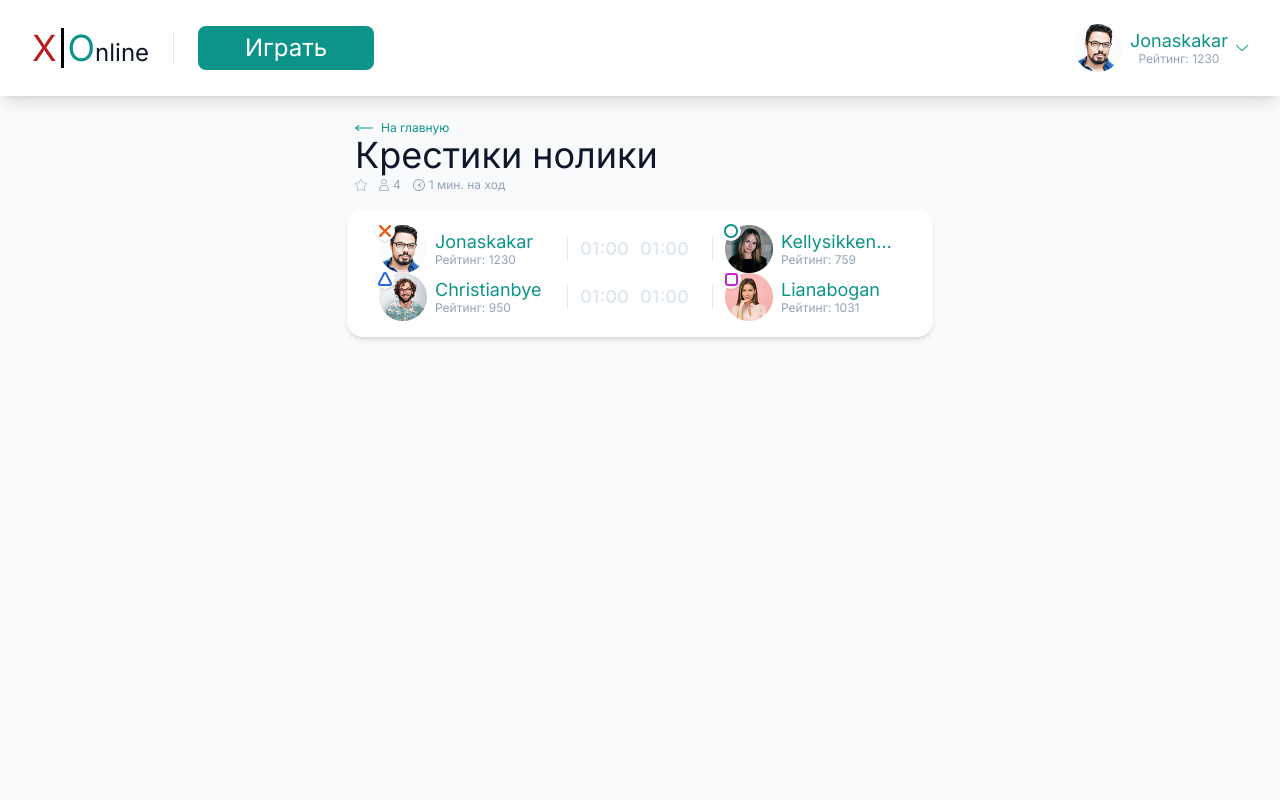
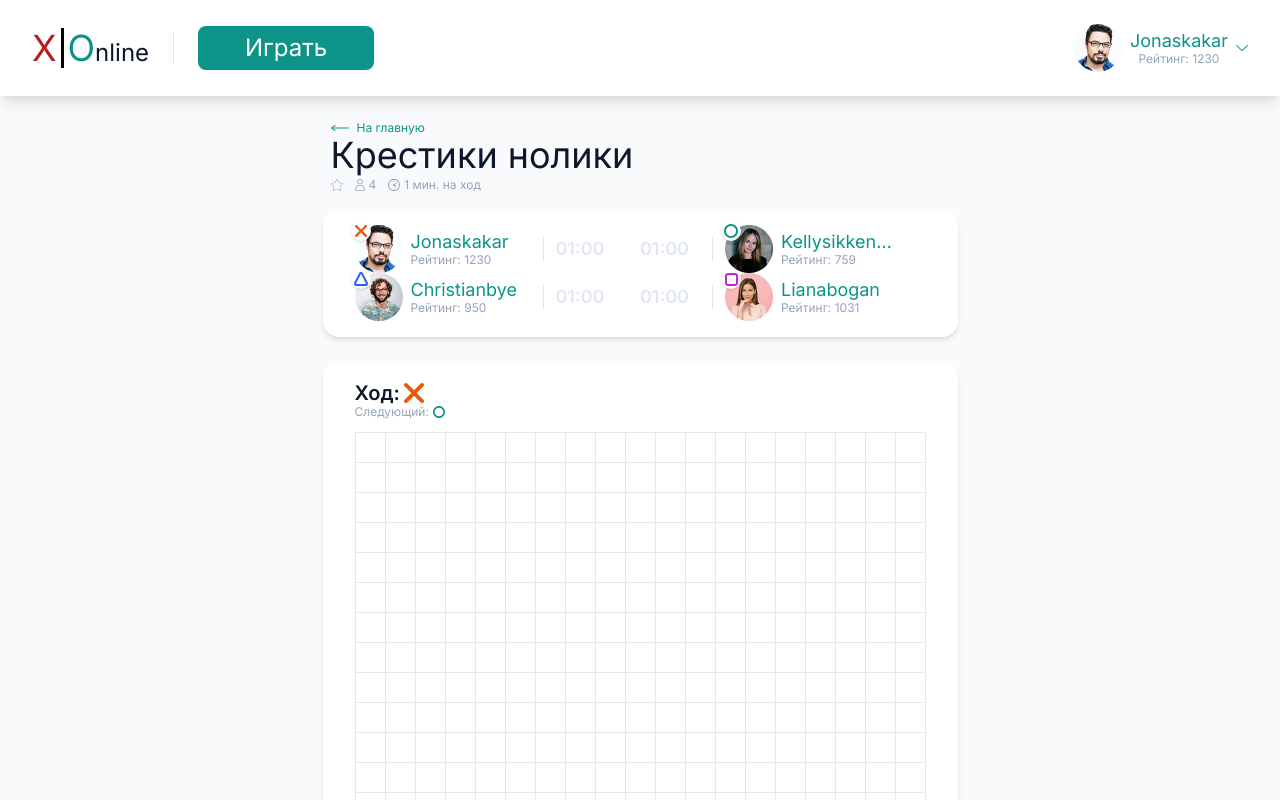
Before and after one commit to Almaz2607/tik-tac-toe-online, a Next.js app: page / in a window 1280 px wide. Shown: the top 800 px of the page. Built offline with nearby package versions, Linux system fonts and the light colour scheme.

Commit message:
feat: refactoring code, part-2

```diff
--- a/components/game-new/game.jsx
+++ b/components/game-new/game.jsx
@@ -4,16 +4,60 @@ import { GameInfo } from './ui/game-info';
 import { GameLayout } from './ui/game-layout';
 import { GameTitle } from './ui/game-title';
 import { PlayerInfo } from './ui/player-info';
+import { GameMoveInfo } from './ui/game-move-info';
+import { GameCell } from './ui/game-cell';
+import { UseGameState } from './model/use-game-state';
+import { GameOverModal } from './ui/game-over-modal';
+
+const PLAYERS_COUNT = 4;
 
 export function Game() {
+  const {
+    cells,
+    currentMove,
+    nextMove,
+    winnerSequence,
+    winnerSymbol,
+    handleCellClick,
+  } = UseGameState(PLAYERS_COUNT);
+
+  const winnerPlayer = PLAYERS.find((player) => player.symbol === winnerSymbol);
+
   return (
+    <>
       <GameLayout
         backLink={<BackLink />}
         title={<GameTitle />}
         gameInfo={
           <GameInfo isRatingGame playersCount={4} timeMode={'1 мин. на ход'} />
         }
-      playerList={PLAYERS.map((player, index) => (
+        playerList={PLAYERS.slice(0, PLAYERS_COUNT).map((player, index) => (
+          <PlayerInfo
+            key={player.id}
+            isRight={index % 2 === 1}
+            avatar={player.avatar}
+            name={player.name}
+            rating={player.rating}
+            seconds={60}
+            symbol={player.symbol}
+          />
+        ))}
+        gameMoveInfo={
+          <GameMoveInfo currentMove={currentMove} nextMove={nextMove} />
+        }
+        gameCells={cells.map((cell, index) => (
+          <GameCell
+            key={index}
+            onClick={() => handleCellClick(index)}
+            isWinner={winnerSequence?.includes(index)}
+            disabled={!!winnerSymbol}
+            symbol={cell}
+          />
+        ))}
+      />
+      <GameOverModal
+        winnerName={winnerPlayer?.name}
+        players={PLAYERS.slice(0, PLAYERS_COUNT).map((player, index) => (
           <PlayerInfo
             key={player.id}
             isRight={index % 2 === 1}
@@ -25,5 +69,6 @@ export function Game() {
           />
         ))}
       />
+    </>
   );
 }
--- /dev/null
+++ b/components/game-new/model/compute-winner.js
@@ -0,0 +1,54 @@
+export function computeWinner(cells, sequenceSize = 5, fieldSize = 19) {
+  const gap = Math.floor(sequenceSize / 2);
+
+  function compareElements(indexes) {
+    let result = true;
+
+    for (let i = 1; i < indexes.length; i++) {
+      result &&= !!cells[indexes[i]];
+      result &&= cells[indexes[i]] === cells[indexes[i - 1]];
+    }
+
+    return result;
+  }
+
+  function getSequenceIndexes(i) {
+    const res = [
+      [], // --
+      [], // \
+      [], // /
+      [], // |
+    ];
+
+    for (let j = 0; j < sequenceSize; j++) {
+      res[0].push(j - gap + i);
+      res[1].push(fieldSize * (j - gap) + (j - gap) + i);
+      res[2].push(-fieldSize * (j - gap) + (j - gap) + i);
+      res[3].push(fieldSize * (j - gap) + i);
+    }
+
+    const x = i % fieldSize;
+
+    if (x < gap || x >= fieldSize - gap) {
+      res.shift();
+      res.shift();
+      res.shift();
+    }
+
+    return res;
+  }
+
+  for (let i = 0; i < cells.length; i++) {
+    if (cells[i]) {
+      const indexRows = getSequenceIndexes(i);
+
+      const winnerIndexes = indexRows.find((row) => compareElements(row));
+
+      if (winnerIndexes) {
+        return winnerIndexes;
+      }
+    }
+  }
+
+  return undefined;
+}
--- /dev/null
+++ b/components/game-new/model/get-next-move.js
@@ -0,0 +1,10 @@
+import { MOVE_ORDER } from '../constants';
+
+export function getNextMove(currentMove, playersCount, playersTimeOver) {
+  const slicedMoveOrder = MOVE_ORDER.slice(0, playersCount).filter(
+    (symbol) => !playersTimeOver.includes(symbol),
+  );
+
+  const nextMoveINDEX = slicedMoveOrder.indexOf(currentMove) + 1;
+  return slicedMoveOrder[nextMoveINDEX] ?? slicedMoveOrder[0];
+}
--- /dev/null
+++ b/components/game-new/model/use-game-state.js
@@ -0,0 +1,62 @@
+import { useState } from 'react';
+import { GAME_SYMBOLS } from '../constants';
+import { getNextMove } from './get-next-move';
+import { computeWinner } from './compute-winner';
+
+export function UseGameState(playersCount) {
+  const [{ cells, currentMove, playersTimeOver }, setGameState] = useState(
+    () => ({
+      cells: new Array(19 * 19).fill(null),
+      currentMove: GAME_SYMBOLS.CROSS,
+      playersTimeOver: [],
+    }),
+  );
+
+  const winnerSequence = computeWinner(cells);
+  const nextMove = getNextMove(currentMove, playersCount, playersTimeOver);
+
+  const winnerSymbol =
+    nextMove === currentMove ? currentMove : cells[winnerSequence?.[0]];
+
+  function handleCellClick(index) {
+    setGameState((lastGameState) => {
+      if (lastGameState.cells[index]) return lastGameState;
+
+      return {
+        ...lastGameState,
+        cells: lastGameState.cells.map((cell, i) =>
+          i === index ? lastGameState.currentMove : cell,
+        ),
+        currentMove: getNextMove(
+          lastGameState.currentMove,
+          playersCount,
+          lastGameState.playersTimeOver,
+        ),
+      };
+    });
+  }
+
+  const handlePlayerTimeOver = (symbol) => {
+    setGameState((lastGameState) => {
+      return {
+        ...lastGameState,
+        playersTimeOver: [...lastGameState.playersTimeOver, symbol],
+        currentMove: getNextMove(
+          lastGameState.currentMove,
+          playersCount,
+          lastGameState.playersTimeOver,
+        ),
+      };
+    });
+  };
+
+  return {
+    cells,
+    currentMove,
+    nextMove,
+    winnerSequence,
+    winnerSymbol,
+    handleCellClick,
+    handlePlayerTimeOver,
+  };
+}
--- /dev/null
+++ b/components/game-new/ui/game-cell.jsx
@@ -0,0 +1,17 @@
+import clsx from 'clsx';
+import { GameSymbol } from './game-symbol';
+
+export function GameCell({ onClick, isWinner, disabled, symbol }) {
+  return (
+    <button
+      className={clsx(
+        'flex items-center justify-center border border-slate-200 -ml-px -mt-px',
+        isWinner && 'bg-orange-600/10',
+      )}
+      onClick={onClick}
+      disabled={disabled}
+    >
+      {symbol && <GameSymbol symbol={symbol} className="w-5 h-5" />}
+    </button>
+  );
+}
--- a/components/game-new/ui/game-layout.jsx
+++ b/components/game-new/ui/game-layout.jsx
@@ -1,6 +1,14 @@
-export function GameLayout({ backLink, title, gameInfo, playerList }) {
+export function GameLayout({
+  backLink,
+  title,
+  gameInfo,
+  playerList,
+  gameMoveInfo,
+  actions,
+  gameCells,
+}) {
   return (
-    <div>
+    <div className="pb-10">
       <div className="pl-2">
         {backLink}
         {title}
@@ -9,6 +17,15 @@ export function GameLayout({ backLink, title, gameInfo, playerList }) {
       <div className="mt-4 grid grid-cols-2 justify-between bg-white rounded-2xl shadow-md px-8 py-4">
         {playerList}
       </div>
+      <div className="bg-white shadow-md rounded-2xl px-8 pt-5 pb-7 mt-6">
+        <div className="flex items-center gap-3">
+          <div className="mr-auto">{gameMoveInfo}</div>
+          {actions}
+        </div>
+        <div className="grid grid-cols-[repeat(19,_30px)] grid-rows-[repeat(19,_30px)] pl-px pt-px mt-3">
+          {gameCells}
+        </div>
+      </div>
     </div>
   );
 }
--- /dev/null
+++ b/components/game-new/ui/game-move-info.jsx
@@ -0,0 +1,14 @@
+import { GameSymbol } from './game-symbol';
+
+export function GameMoveInfo({ currentMove, nextMove }) {
+  return (
+    <>
+      <div className="flex items-center gap-1 text-xl leading-tight font-semibold">
+        Ход: <GameSymbol symbol={currentMove} className="w-5 h-5" />
+      </div>
+      <div className="flex items-center gap-1 text-xs leading-tight text-slate-400">
+        Следующий: <GameSymbol symbol={nextMove} className="w-3 h-3" />
+      </div>
+    </>
+  );
+}
--- a/components/game-new/ui/game-over-modal.jsx
+++ b/components/game-new/ui/game-over-modal.jsx
@@ -1,17 +1,20 @@
-import { UiButton } from '../uikit/ui-button';
-import { UiModal } from '../uikit/ui-modal';
+import { UiModal } from '../../uikit/ui-modal';
+import { UiButton } from '../../uikit/ui-button';
 
-export function GameOverModal() {
+export function GameOverModal({ winnerName, players }) {
   return (
     <UiModal
       width="md"
-      isOpen={winnerSymbol}
+      isOpen={winnerName}
       onClose={() => console.log('close')}
     >
       <UiModal.Header>Игра завершена!</UiModal.Header>
       <UiModal.Body>
         <div className="text-xl">
-          Победитель: <span className="text-teal-600">Jonaskakar</span>
+          Победитель: <span className="text-teal-600">{winnerName}</span>
+        </div>
+        <div className="grid grid-cols-2 justify-between gap-3 mt-2">
+          {players}
         </div>
       </UiModal.Body>
       <UiModal.Footer>
--- a/components/game/game-field.jsx
+++ b/components/game/game-field.jsx
@@ -84,7 +84,6 @@ function GameMoveInfo({ actions, currentMove, nextMove }) {
           Следующий: <GameSymbol symbol={nextMove} className="w-3 h-3" />
         </div>
       </div>
-
       {actions}
     </div>
   );
```
Also changed, not shown: components/game-new/ui/icons/triangle-icon.jsx (+0 -16 lines). Lines whose indentation alone changed are shown as unchanged.
